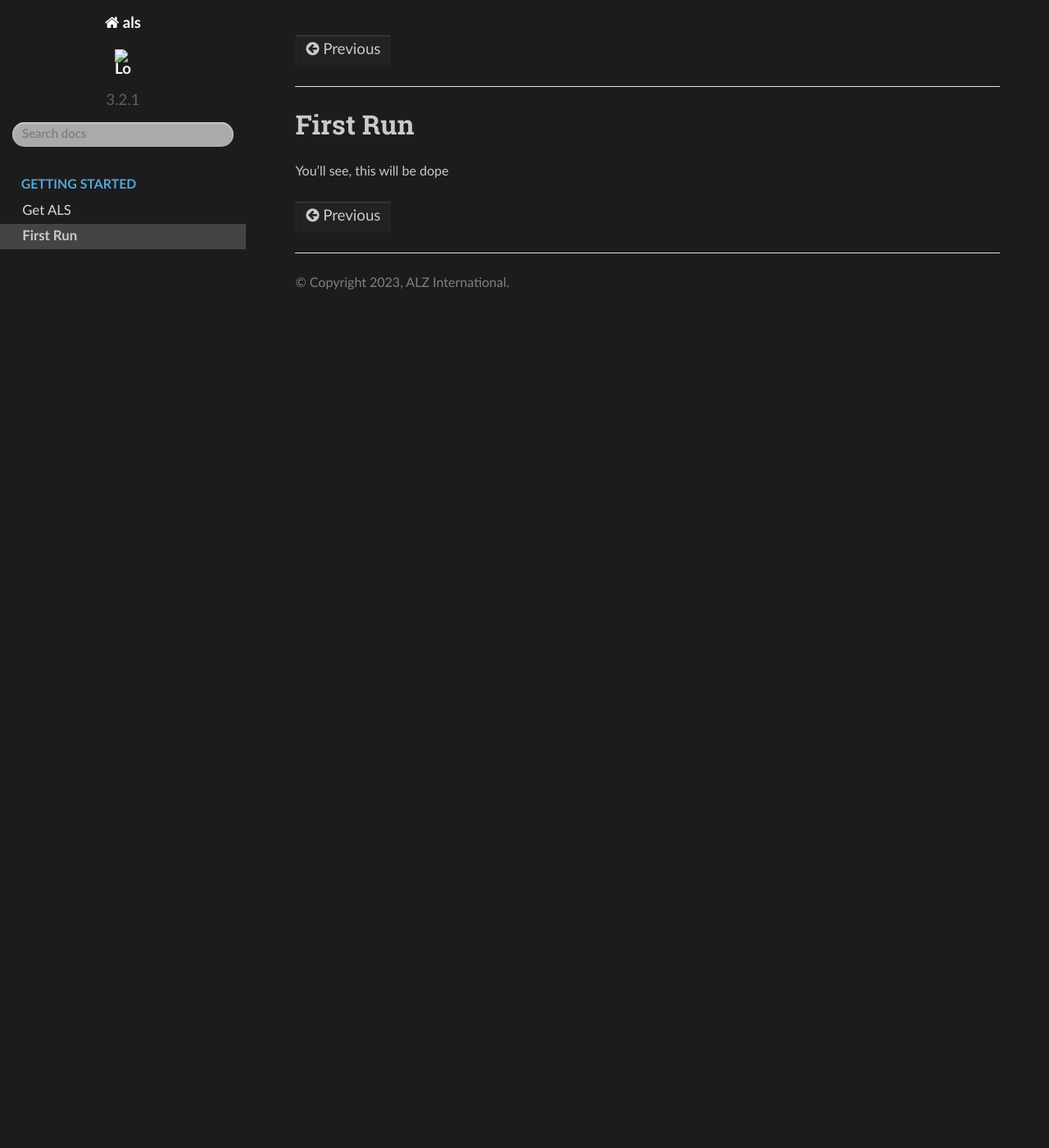
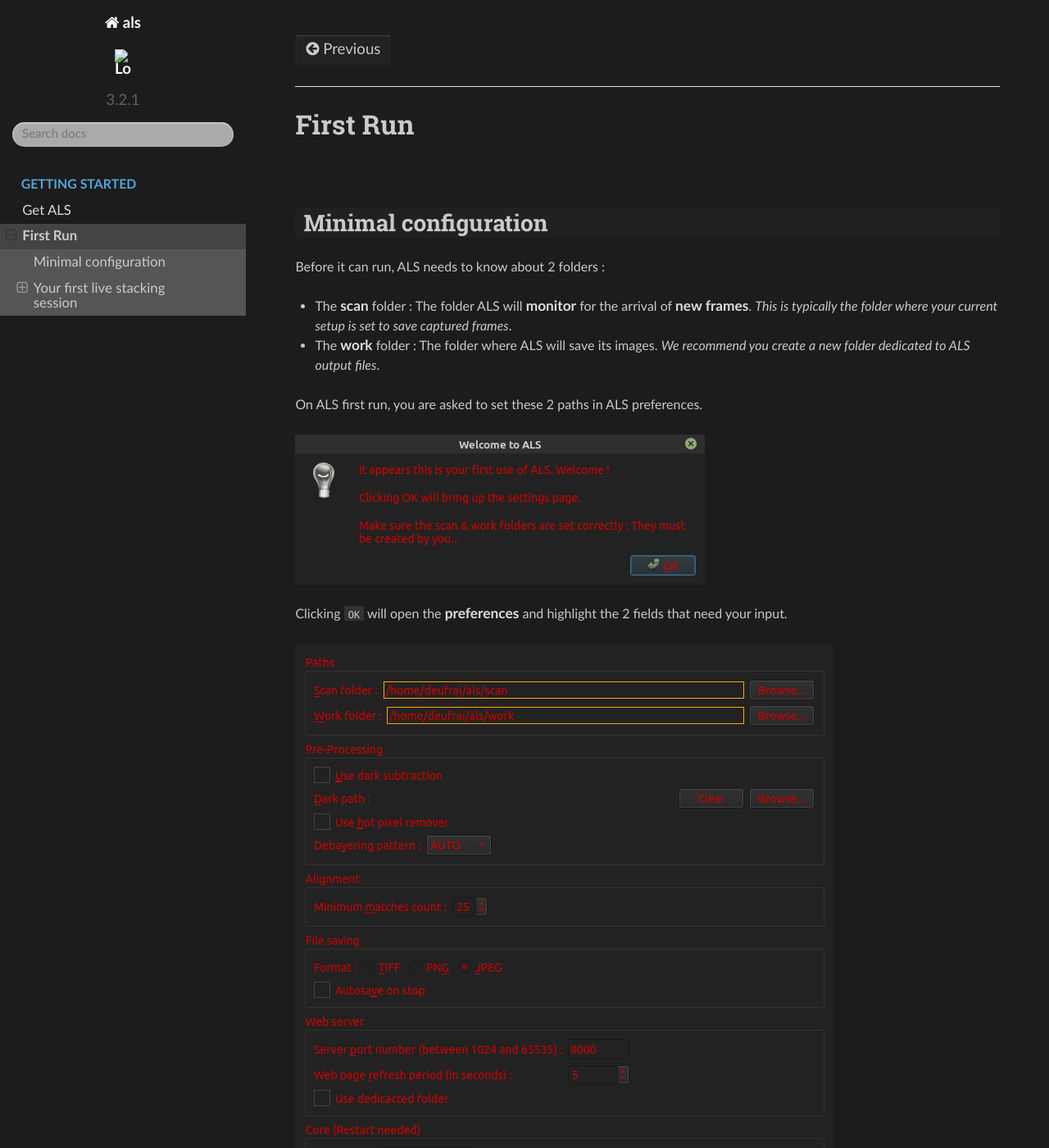
Before and after one commit to gehelem/als, a Sphinx documentation site: the page built from docs/first_run.rst, in a window 1280 px wide and 1400 px high. Shown: the whole window at 82% size. Built offline with Sphinx 7.4.7 and the Read the Docs theme 2.0.0, drawn with Linux system fonts in a browser that asks for light colours; some of the changed text lies outside the part shown.

Commit message:
Work on first run section

```diff
--- a/docs/_static/custom.css
+++ b/docs/_static/custom.css
@@ -125,6 +125,11 @@ div.als-right-wide {
   max-width: fit-content;
 }
 
+img.als-fixed-width {
+
+	width: fit-content;
+}
+
 p strong {
 	color: #DDD;
 	font-size: 13pt;
--- a/docs/first_run.rst
+++ b/docs/first_run.rst
@@ -2,7 +2,65 @@
 First Run
 ############
 
-You'll see, this will be dope
+Minimal configuration
+=====================
+
+Before it can run, ALS needs to know about 2 folders :
+
+- The **scan** folder : The folder ALS will **monitor** for the arrival of **new frames**. *This is typically
+  the folder where your current setup is set to save captured frames*.
+
+- The **work** folder : The folder where ALS will save its images. *We recommend you create a new folder dedicated to
+  ALS output files*.
+
+On ALS first run, you are asked to set these 2 paths in ALS preferences.
+
+.. image:: ./_img/first_run.png
+
+Clicking ``OK`` will open the **preferences** and highlight the 2 fields that need your input.
+
+.. image:: ./_img/first_run_prefs.png
+
+Use the 2 first ``Browse...`` buttons to setup your **scan** & **work** folders, then click ``OK``
+
+This will complete the setup and bring up ALS on your screen.
+
+Your first live stacking session
+================================
+
+Let's have a look at ALS window layout and focus on the top left panel named **Main controls** and its sections :
+
+.. container:: als-twocol
+
+    .. container:: als-left-wide
+
+        - **Session** : everything control and monitor your current session :
+
+            - **session status** : current session status. Reads ``stopped``, now.
+            - **3 buttons** :
+
+                - **START** : start monitoring the **scan** folder and process every **new** image.
+                - **PAUSE** : stop monitoring the **scan** folder. All other processes keep running.
+                - **STOP** : stop monitoring the **scan** folder and reset the stack. Currently displayed image can still
+                  be tweaked with the post-processors and saved to disk .
+
+        - **Stack** : control and monitor the stacking.
+
+            - **align switch** : do we want to align frames before stacking. (Default to Yes)
+            - **stack mode** : choose from mean to sum
+            - **stack size** : how many frame stacked in the current sessions so far
+
+    .. container:: als-right-narrow
+
+        .. image:: ./_img/first_run_controls.png
+           :class: als-fixed-width
+
+As a quickstart, we are simply leaving everything as it is and hit that big ``RUN`` button.
+
+JUST PUSH START :)
+******************
+
+BABWE
 
 .. toctree::
    :hidden:
```
Also changed, not shown: docs/_img/als-screenshot_top_left.png (added), docs/_img/first_run.png (added), docs/_img/first_run_controls.png (added), docs/_img/first_run_prefs.png (added), docs/_img/preferences.png (deleted), 3 other files.
